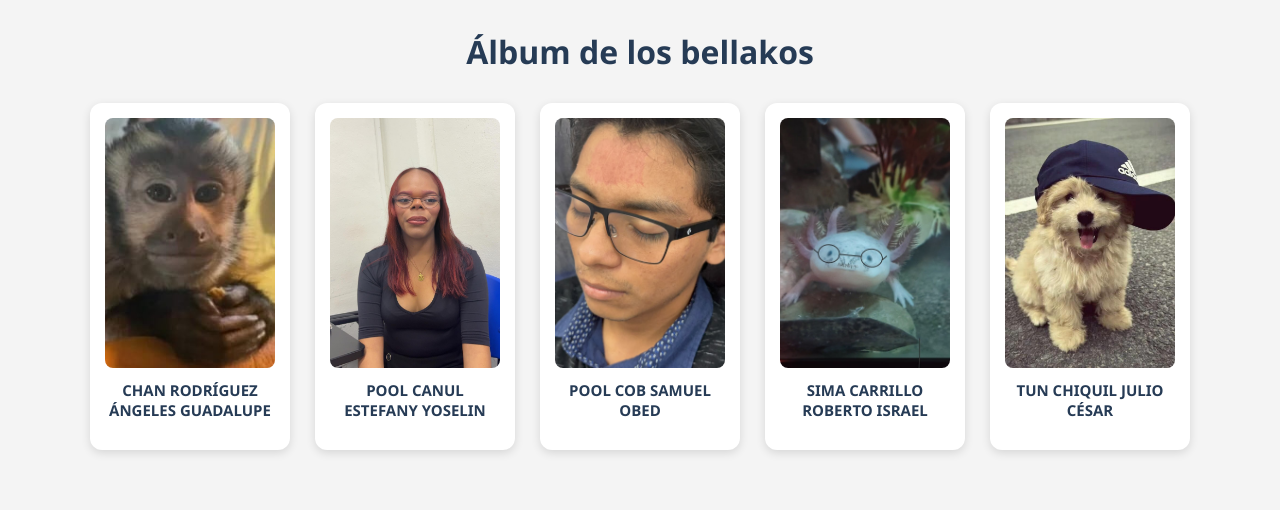
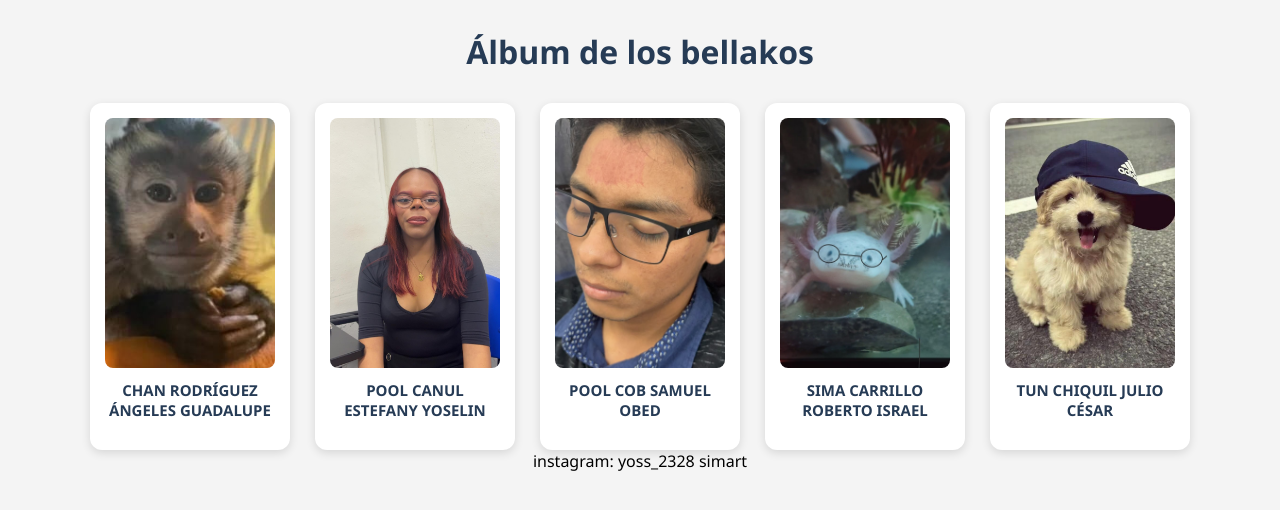
Before and after one commit to samuelpool07/samuelpool07.github.io, a plain HTML site: page index.html in a window 1280 px wide. Drawn offline with Linux system fonts and the light colour scheme.

Commit message:
Update index.html

```diff
--- a/index.html
+++ b/index.html
@@ -88,4 +88,9 @@
     </div>
 
 </body>
+
+<footer>
+    instagram: yoss_2328 simart
+</footer>
+
 </html>
```
